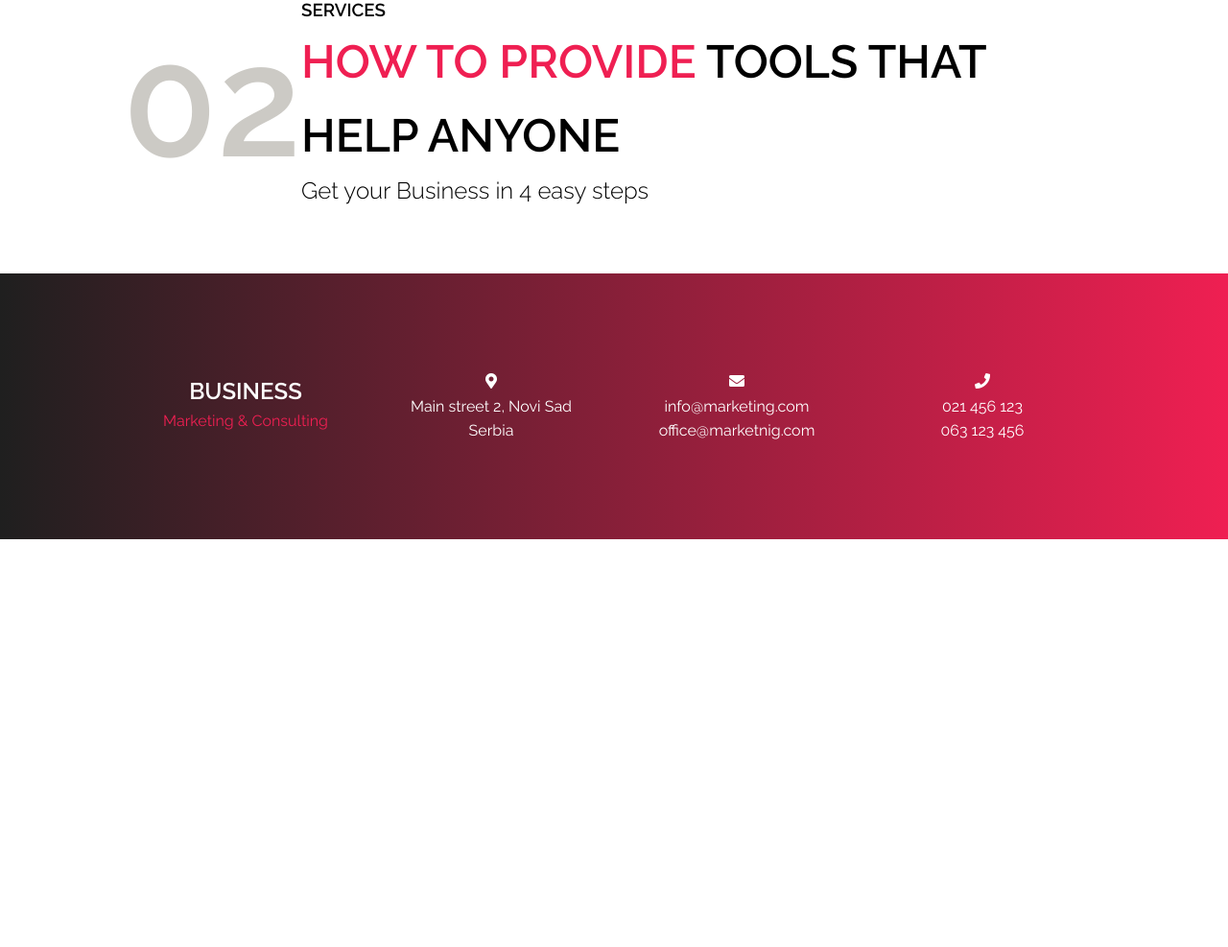
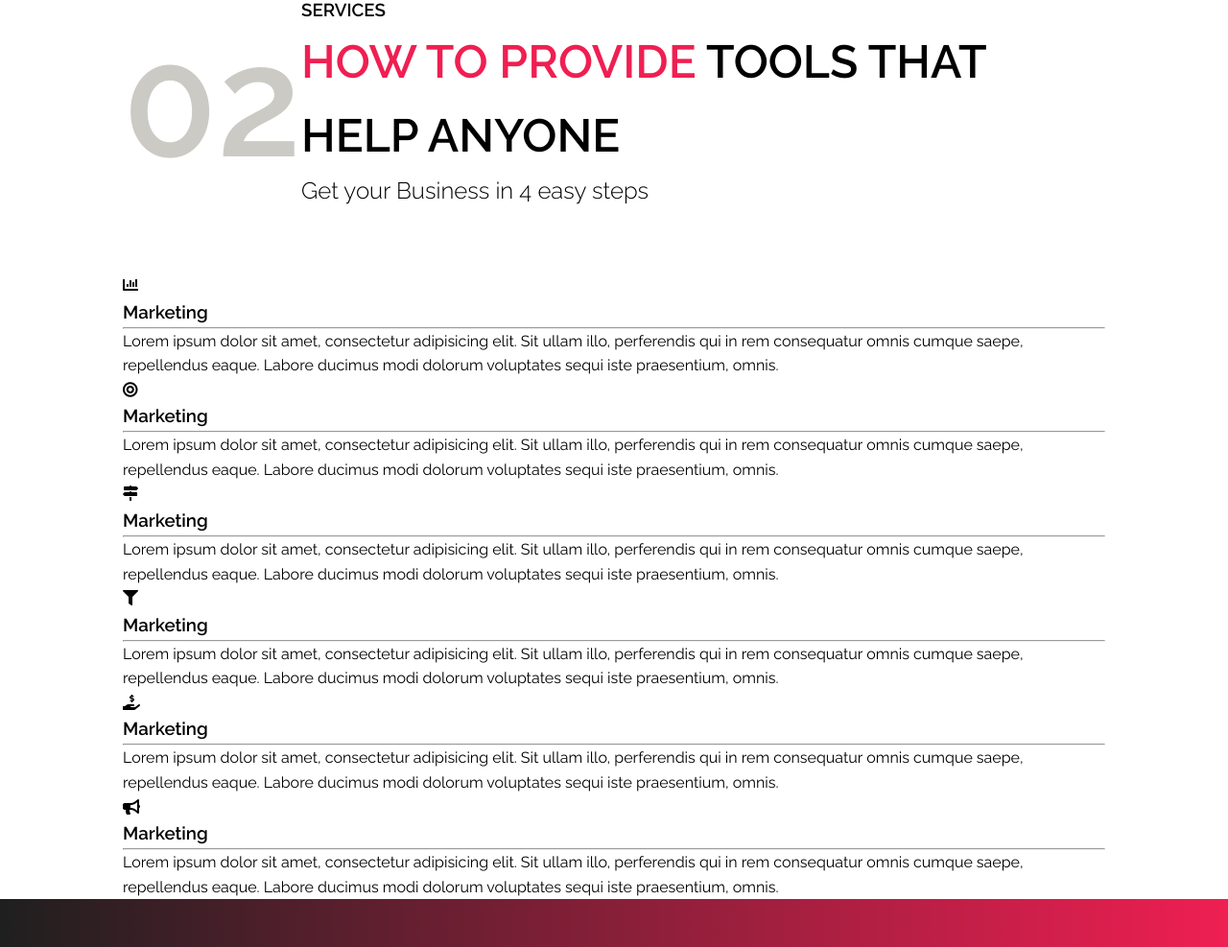
Before and after one commit to milivojevicentijevic/biznis, a PHP site: page / in a window 1280 px wide. Shown: the part 1661-2648 px from the top of the page at 96% size. Before the commit the page ends 2223 px from the top, so only its background shows below. Run offline with PHP 8.4, Linux system fonts and the light colour scheme; some libraries are stand-ins or nearby versions.

Commit message:
services html

```diff
--- a/index.php
+++ b/index.php
@@ -42,4 +42,44 @@
         </article>
     </section>
 
+    <!-- services -->
+    <section class="services container">
+        <article>
+            <i class="fas fa-chart-bar"></i>
+            <h3>Marketing</h3>
+            <hr>
+            <p>Lorem ipsum dolor sit amet, consectetur adipisicing elit. Sit ullam illo, perferendis qui in rem consequatur omnis cumque saepe, repellendus eaque. Labore ducimus modi dolorum voluptates sequi iste praesentium, omnis.</p>
+        </article>
+        <article>
+            <i class="fas fa-bullseye"></i>
+            <h3>Marketing</h3>
+            <hr>
+            <p>Lorem ipsum dolor sit amet, consectetur adipisicing elit. Sit ullam illo, perferendis qui in rem consequatur omnis cumque saepe, repellendus eaque. Labore ducimus modi dolorum voluptates sequi iste praesentium, omnis.</p>
+        </article>
+        <article>
+            <i class="fas fa-map-signs"></i>
+            <h3>Marketing</h3>
+            <hr>
+            <p>Lorem ipsum dolor sit amet, consectetur adipisicing elit. Sit ullam illo, perferendis qui in rem consequatur omnis cumque saepe, repellendus eaque. Labore ducimus modi dolorum voluptates sequi iste praesentium, omnis.</p>
+        </article>
+        <article>
+            <i class="fas fa-filter"></i>
+            <h3>Marketing</h3>
+            <hr>
+            <p>Lorem ipsum dolor sit amet, consectetur adipisicing elit. Sit ullam illo, perferendis qui in rem consequatur omnis cumque saepe, repellendus eaque. Labore ducimus modi dolorum voluptates sequi iste praesentium, omnis.</p>
+        </article>
+        <article>
+            <i class="fas fa-hand-holding-usd"></i>
+            <h3>Marketing</h3>
+            <hr>
+            <p>Lorem ipsum dolor sit amet, consectetur adipisicing elit. Sit ullam illo, perferendis qui in rem consequatur omnis cumque saepe, repellendus eaque. Labore ducimus modi dolorum voluptates sequi iste praesentium, omnis.</p>
+        </article>
+        <article>
+            <i class="fas fa-bullhorn"></i>
+            <h3>Marketing</h3>
+            <hr>
+            <p>Lorem ipsum dolor sit amet, consectetur adipisicing elit. Sit ullam illo, perferendis qui in rem consequatur omnis cumque saepe, repellendus eaque. Labore ducimus modi dolorum voluptates sequi iste praesentium, omnis.</p>
+        </article>
+    </section>
+
 <?php include "partials/footer.php"; ?>
```
